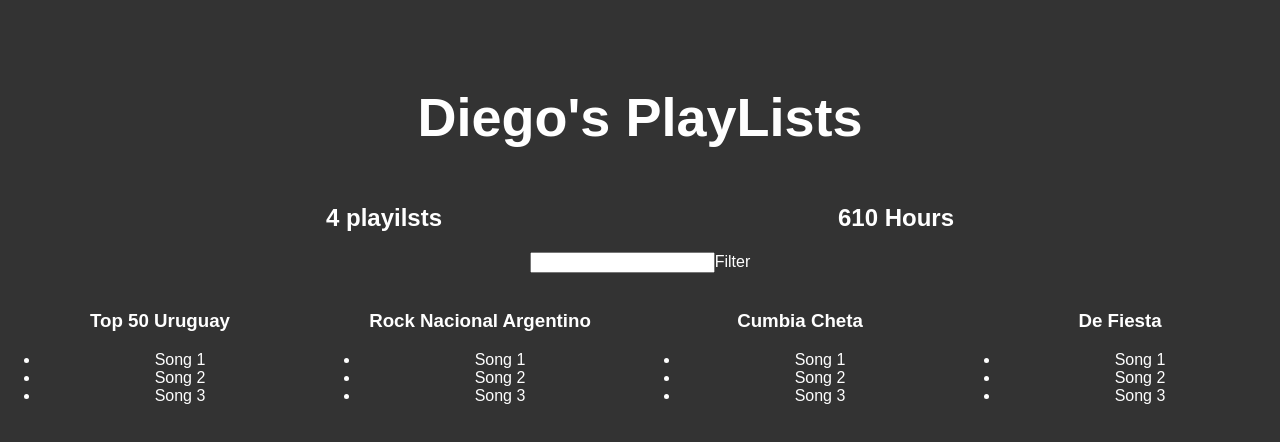
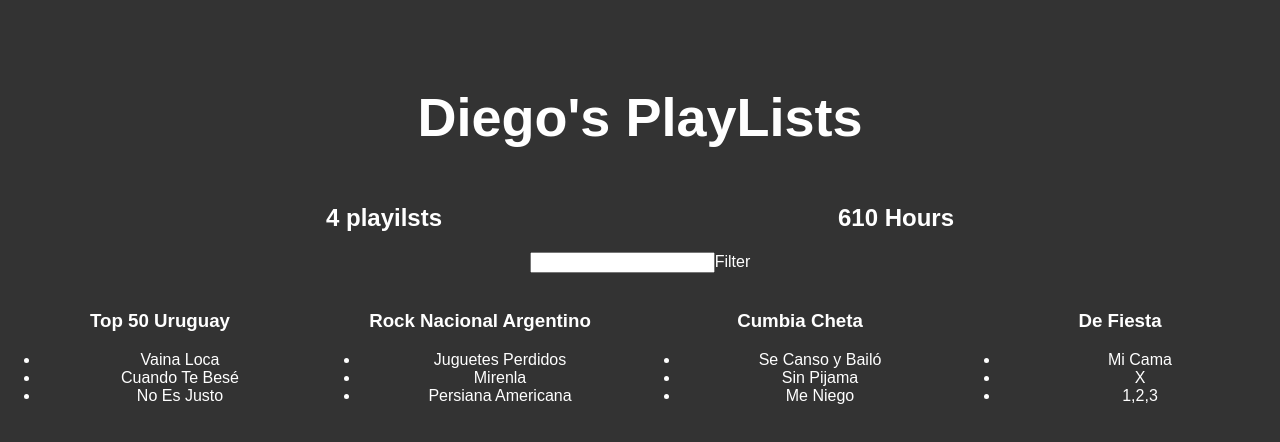
Before and after one commit to diegaco/better-playslists, a React (Create React App) app: page / in a window 1280 px wide. Shown: the top 442 px of the page. Built offline with nearby package versions, Linux system fonts and the light colour scheme.

Commit message:
dynamic fetching of fake server playlist data

```diff
--- a/src/App.js
+++ b/src/App.js
@@ -102,9 +102,9 @@ class Playlist extends Component {
         <img src="" alt="" />
         <h3> {this.props.playlist.name} </h3>
         <ul>
-          <li>Song 1</li>
-          <li>Song 2</li>
-          <li>Song 3</li>
+          {this.props.playlist.songs.map(song => {
+            return <li key={song.name}>{song.name}</li>;
+          })}
         </ul>
       </div>
     );
@@ -138,11 +138,9 @@ class App extends Component {
             <PlaylistCounter playlists={this.state.serverData.user.playlists} />
             <HoursCounter playlists={this.state.serverData.user.playlists} />
             <Filter />
-            {
-              this.state.serverData.user.playlists.map( (playlist) => {
-                return <Playlist playlist={playlist} />
-              })
-            }
+            {this.state.serverData.user.playlists.map(playlist => {
+              return <Playlist playlist={playlist} />;
+            })}
           </div>
         ) : (
           <h1 style={defaultStyle}>Loading... </h1>
```
